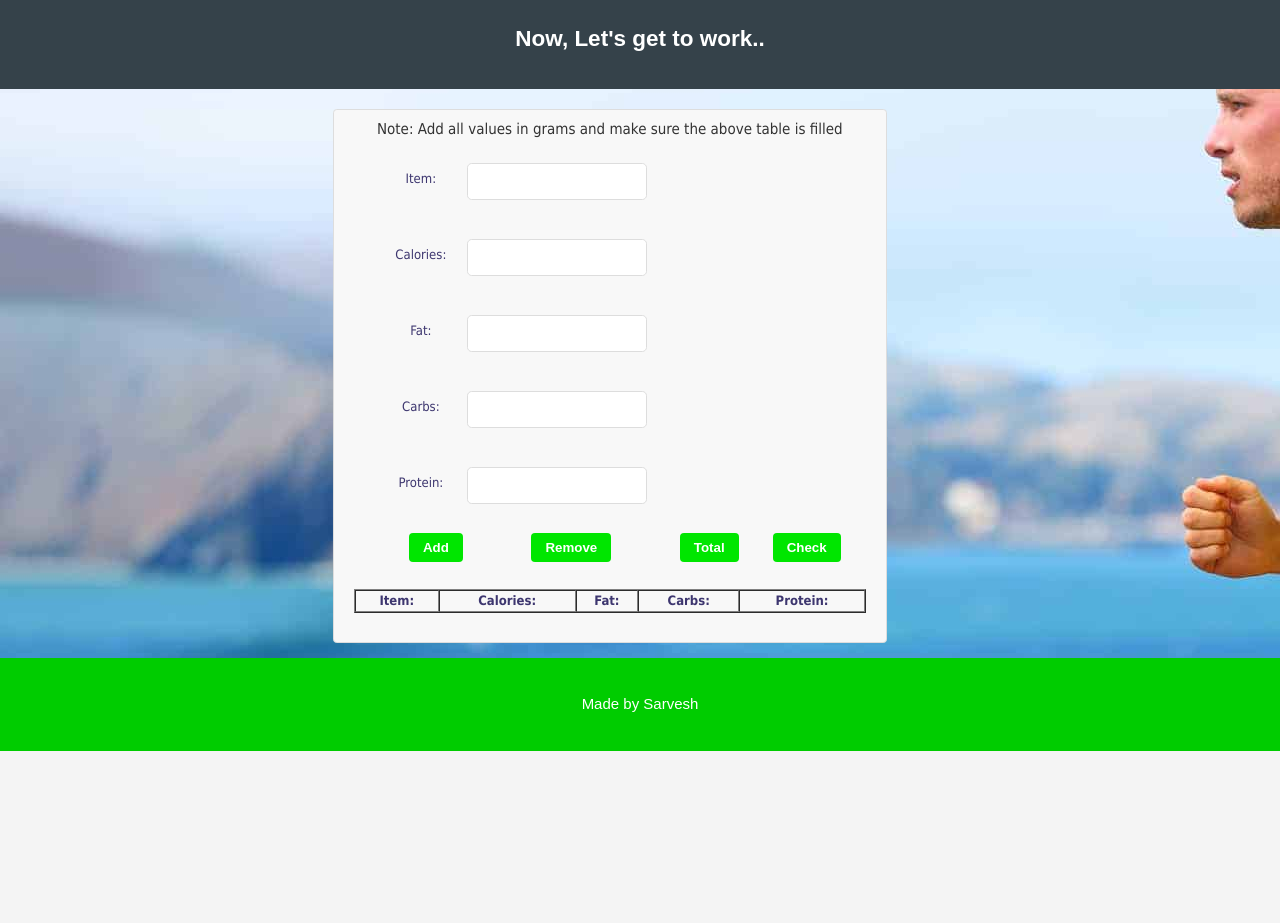
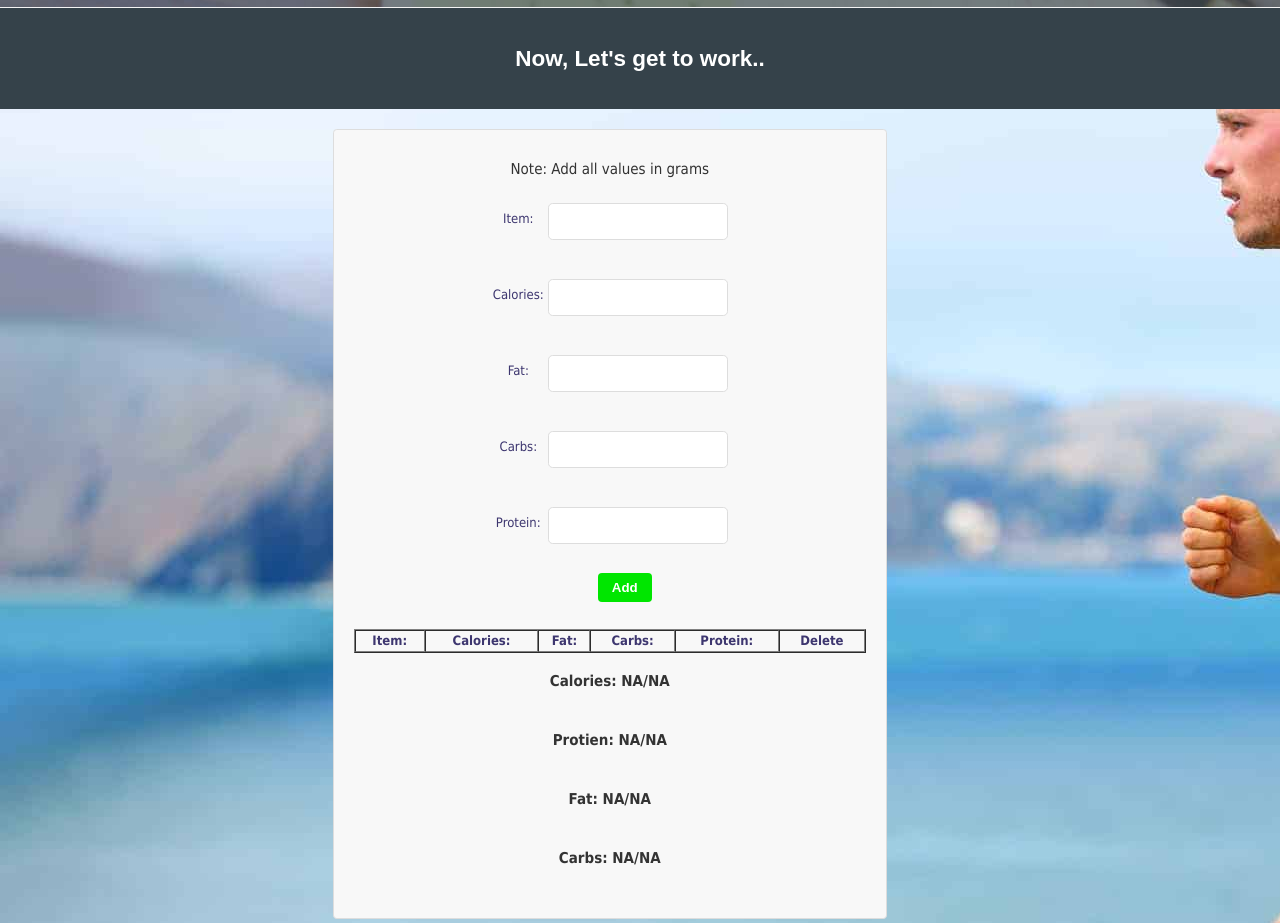
Before and after one commit to Sarvesh2k/Calorie-Tracker, a plain HTML site: page index.html in a window 1280 px wide. Shown: the part 1176-2099 px from the top of the page. Before the commit the page ends 1927 px from the top, so only its background shows below. Drawn offline with Linux system fonts and the light colour scheme.

Commit message:
Updated index.html

```diff
--- a/index.html
+++ b/index.html
@@ -96,8 +96,10 @@
                                                     <span id="dumdiv" align="center" style=" font-size: 10px;color: #dadada;"></span>
                                               </td>
                                           </tr>
+                                              <p style="color: #e22f2f" id="alert1"></p>
                                     </table>
                                 </form><br>
+
 
 
                                   <table align="center" border="0" class="frms noborders">
@@ -131,6 +133,7 @@
                                                             <td style="color: #3D366F; font-size:13px;"><input type="text" id="rh" style="font-size:13px;" size="10" readonly></td>
                                                             <td><font color="#3D366F" size="2" style='float:right'><label id="l3"></label> per day</font></td>
                                                         </tr>
+
                                                   </table>
                                </td>
                           </tr>
@@ -155,7 +158,8 @@
                           <td align=center>
                                 <form name="frm" action="" class='frms noborders'>
                                     <table>
-                                    <caption>Note: Add all values in grams and make sure the above table is filled</caption>
+                                    <p style="color: #e22f2f" id="alert2"></p>
+                                    <caption>Note: Add all values in grams</caption>
                                           <tr>
 
                                               <td align="center" style="color: #3D366F; font-size:13px;">Item:</td>
@@ -178,22 +182,10 @@
                                               <td><input type="text" name="prot" id="prot" align="center"></td>
                                           </tr>
 
-                                               <td align="center">
-                                                    <input class='green_button' type="button" value="Add" onclick="add()">
+                                               <td align="center" colspan=2>
+                                                    <input class='green_button' type="button" value="Add" onclick="addRem()">
                                                     <span id="dumdiv" align="center" style=" font-size: 10px;color: #dadada;"></span>
                                               </td>
-                                              <td align="center">
-                                                   <input class='green_button' type="button" value="Remove" onclick="remove()">
-                                                   <span id="dumdiv" align="center" style=" font-size: 10px;color: #dadada;"></span>
-                                             </td>
-                                             <td align="center">
-                                                  <input class='green_button' type="button" value="Total" onclick="total()">
-                                                  <span id="dumdiv" align="center" style=" font-size: 10px;color: #dadada;"></span>
-                                            </td>
-                                            <td align="center">
-                                                 <input class='green_button' type="button" value="Check" onclick="check()">
-                                                 <span id="dumdiv" align="center" style=" font-size: 10px;color: #dadada;"></span>
-                                           </td>
 
                                           </tr>
                                     </table>
@@ -206,14 +198,24 @@
                                               <th style="color: #3D366F; font-size:13px;">Fat:</th>
                                               <th style="color: #3D366F; font-size:13px;">Carbs:</th>
                                               <th style="color: #3D366F; font-size:13px;">Protein:</th>
+                                              <th style="color: #3D366F; font-size:13px;">Delete</th>
                                          </tr>
 
-                                    </table>
-                                    <br>
+                                    </table><br>
 
-                                    <table border=0 cellspacing='10' cellpadding='0' style="width:100%;" id="check">
+                                    <span class="a"><b>Calories: </b><strong id="o1">NA/NA</strong>
+                                        <p class="Warning" id="WarningCal"></p>
+                                    </span><br>
+                                    <span class="a"><b>Protien: </b><strong id="o2">NA/NA</strong><br>
+                                        <p class="Warning" id="WarningPro"></p>
+                                    </span><br>
+                                    <span class="a"><b>Fat: </b><strong id="o3">NA/NA</strong><br>
+                                        <p class="Warning" id="WarningFat"></p>
+                                    </span><br>
+                                    <span class="a"><b>Carbs: </b><strong id="o4">NA/NA</strong><br>
+                                        <p class="Warning" id="WarningCarb"></p>
+                                    </span><br>
 
-                                    </table>
 
                                </td>
                           </tr>
```
